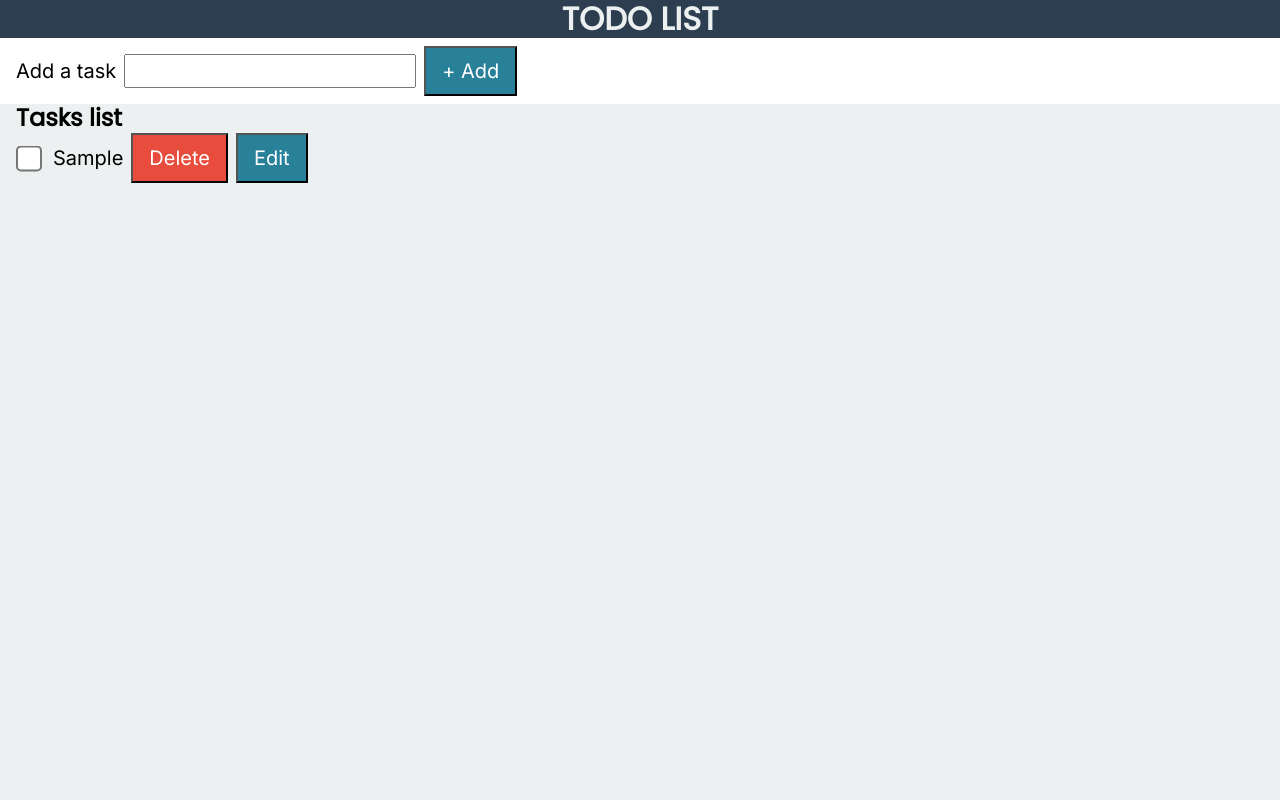
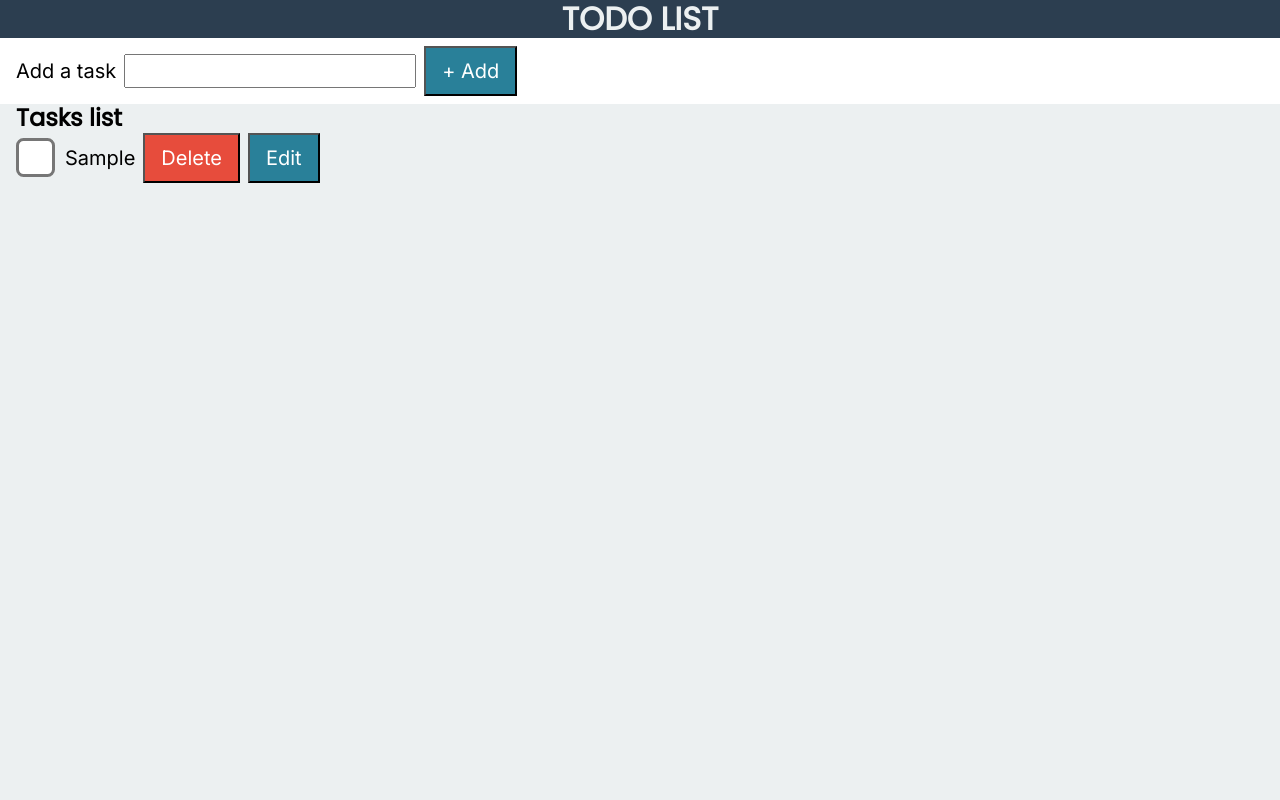
Before and after one commit to andrea-marletta/todo-list, a React (Vite) app: page / in a window 1280 px wide. Both pictures are taken after typing "Sample" into the empty fields and a click on the button "+ Add". Shown: the top 800 px of the page. Built offline with nearby package versions, Linux system fonts and the light colour scheme.

Commit message:
style: adjust layout to fix line breaks and positioned checkbox on the left

```diff
--- a/src/components/Todo.jsx
+++ b/src/components/Todo.jsx
@@ -16,7 +16,7 @@ function Todo( { text, id, onDelete, completed, onToggle, onSave } ) {
 
   return (
     <li>
-      <div className={styles.div}>
+      <div className={styles.taskInfo}>
         <input
           type="checkbox"
           id={id}
@@ -25,9 +25,11 @@ function Todo( { text, id, onDelete, completed, onToggle, onSave } ) {
           checked={completed}
           className={styles.checkbox}
         />
-        <span className={completed && styles.completed}>{text}</span>
-        <button onClick={() => onDelete(id)} className={styles.delete}>Delete</button>
-        <button onClick={() => setIsEditing(true)} ref={editButtonRef}>Edit</button>
+        <div className={styles.taskContent}>
+          <span className={completed && styles.completed}>{text}</span>
+          <button onClick={() => onDelete(id)} className={styles.delete}>Delete</button>
+          <button onClick={() => setIsEditing(true)} ref={editButtonRef}>Edit</button>
+        </div>
       </div>
       {isEditing && (
         <form
--- a/src/components/Todo.module.css
+++ b/src/components/Todo.module.css
@@ -1,9 +1,15 @@
-.div {
+.taskInfo {
+  display: grid;
+  grid-template-columns: auto 1fr;
+}
+
+.taskContent {
   display: flex;
   align-items: center;
   flex-wrap: wrap;
   gap: 0.5rem;
   margin-bottom: 0.5rem;
+  word-break: break-word;
 }
 
 .completed {
@@ -11,9 +17,11 @@
 }
 
 .checkbox {
-  transform: scale(2);
-  transform-origin: left;
-  margin-right: 1rem;
+  transform: scale(3);
+  transform-origin: left top;
+  margin-right: 2.25rem;
+  align-self: start;
+  margin-top: 0.3rem;
 }
 
 .delete {
```
